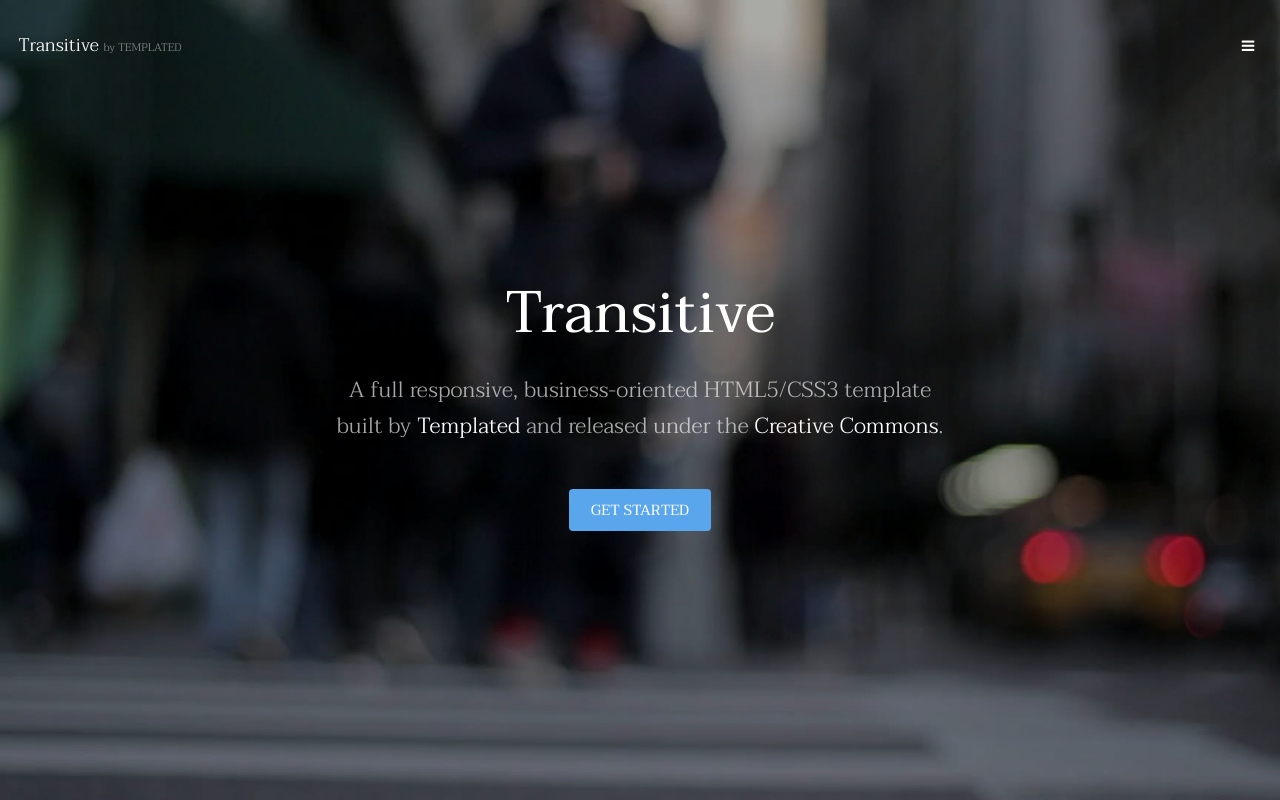
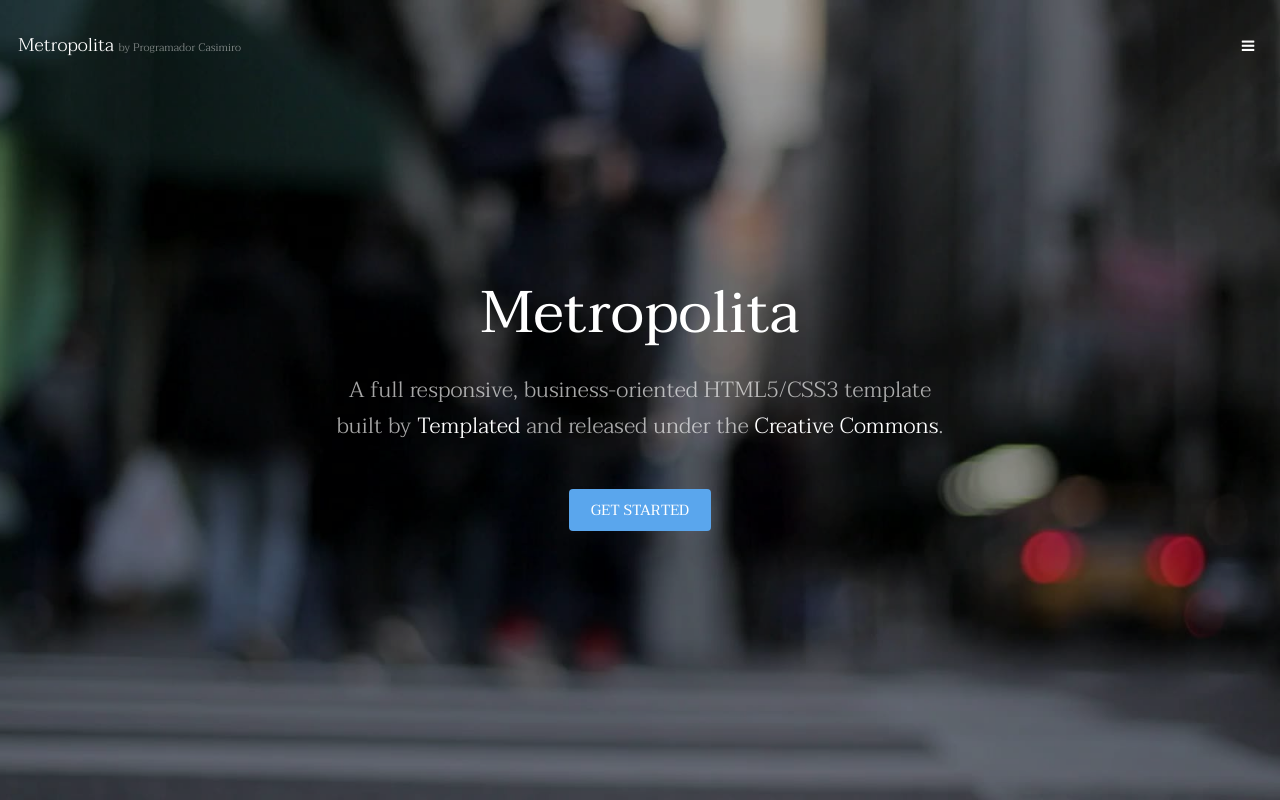
Before and after one commit to Pedro070386/REP_04_METROPOLITA, a plain HTML site: page index.html in a window 1280 px wide. Shown: the top 800 px of the page. Drawn offline with Linux system fonts and the light colour scheme.

Commit message:
Cambios en la portada por Casimiro

```diff
--- a/index.html
+++ b/index.html
@@ -6,7 +6,7 @@
 -->
 <html>
 	<head>
-		<title>Transitive by TEMPLATED</title>
+		<title>Metropolita by Programador Casimiro</title>
 		<meta charset="utf-8" />
 		<meta name="viewport" content="width=device-width, initial-scale=1" />
 		<link rel="stylesheet" href="assets/css/main.css" />
@@ -15,7 +15,7 @@
 
 		<!-- Header -->
 			<header id="header" class="alt">
-				<div class="logo"><a href="index.html">Transitive <span>by TEMPLATED</span></a></div>
+				<div class="logo"><a href="index.html">Metropolita <span>by Programador Casimiro</span></a></div>
 				<a href="#menu" class="toggle"><span>Menu</span></a>
 			</header>
 
@@ -36,7 +36,7 @@
 		-->
 			<section id="banner" data-video="images/banner">
 				<div class="inner">
-					<h1>Transitive</h1>
+					<h1>Metropolita</h1>
 					<p>A full responsive, business-oriented HTML5/CSS3 template<br />
 					built by <a href="https://templated.co/">Templated</a> and released under the <a href="https://templated.co/license">Creative Commons</a>.</p>
 					<a href="#one" class="button special scrolly">Get Started</a>
```
